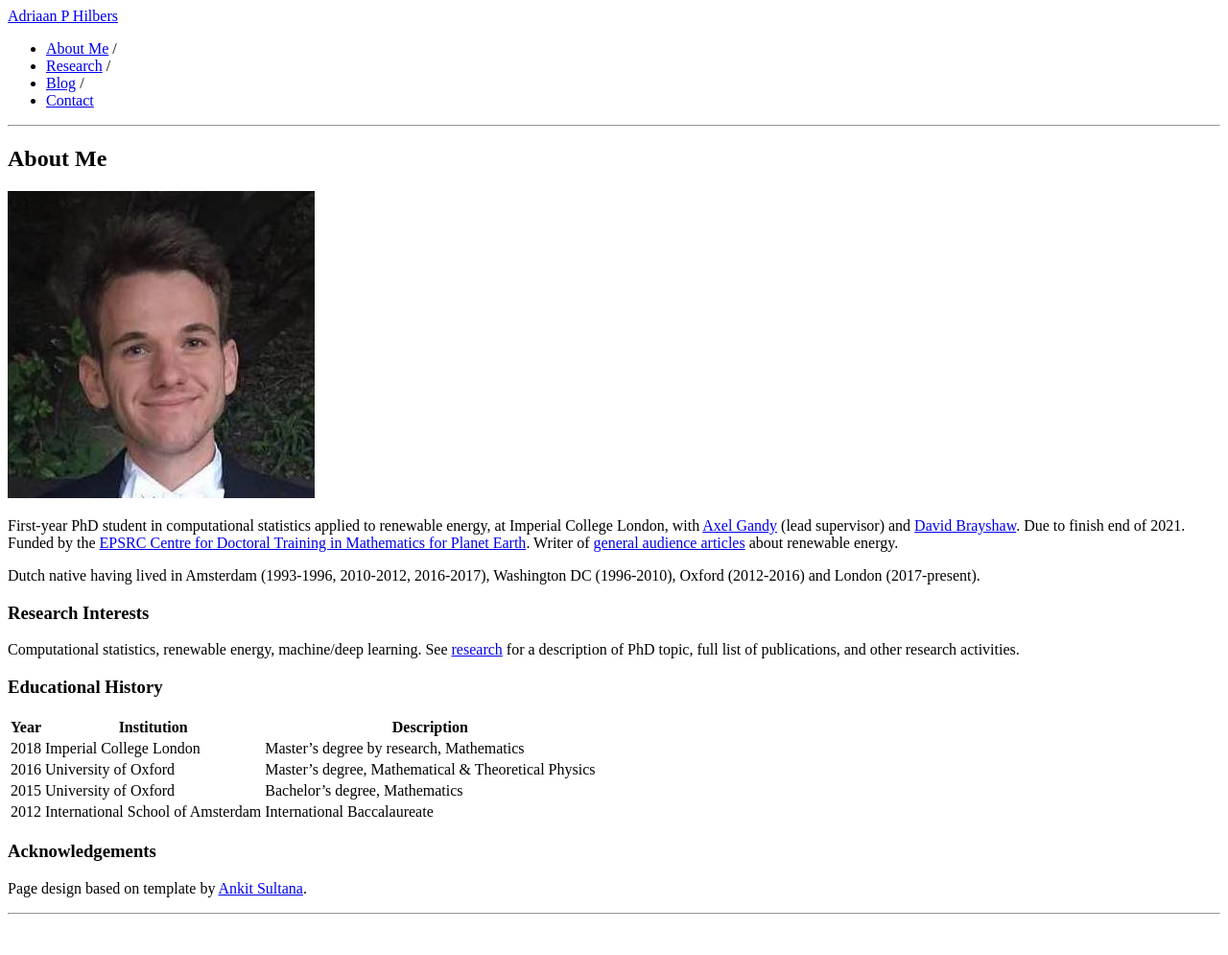
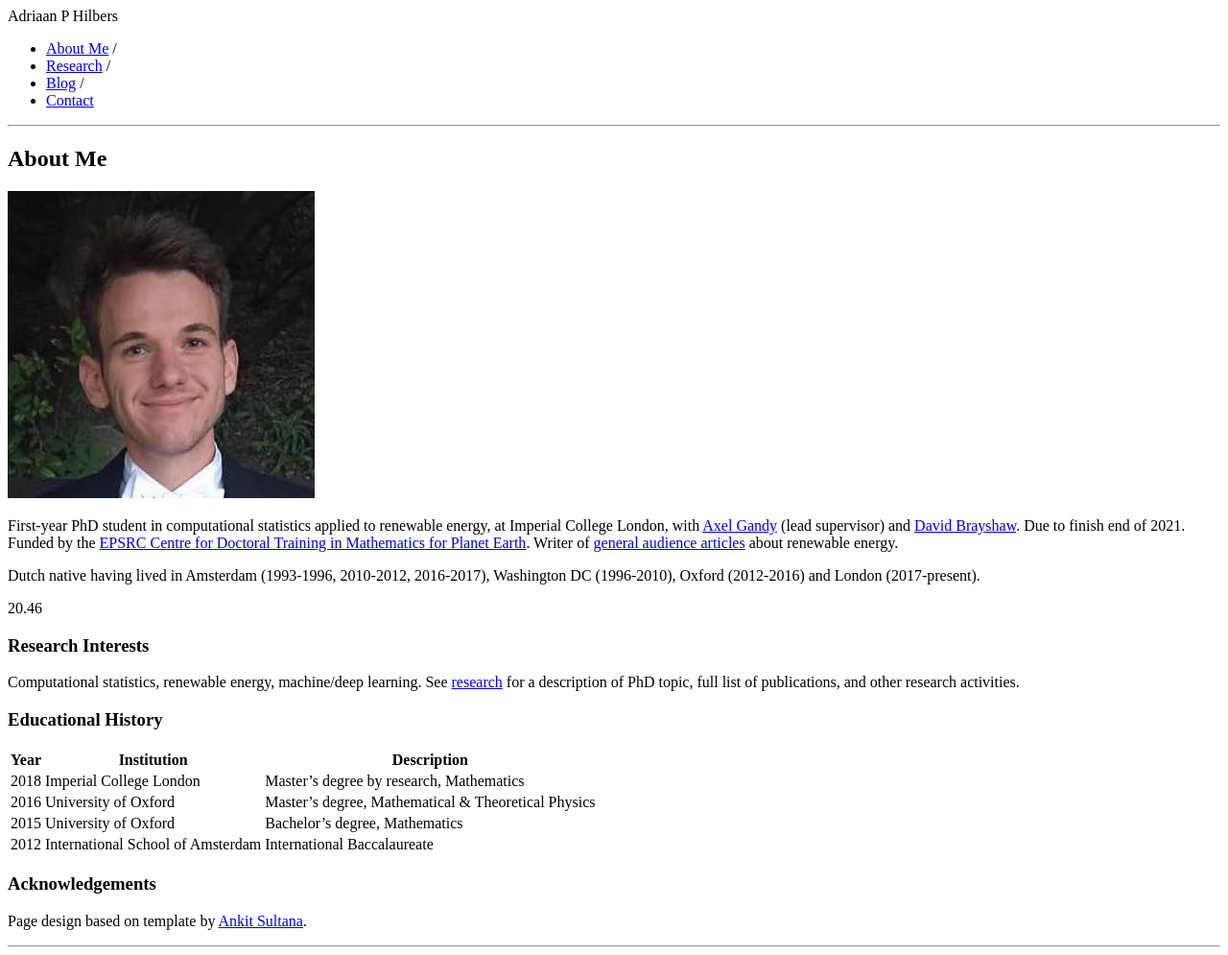
Before and after one commit to ahilbers/ahilbers.github.io, a Jekyll site: the page built from index.md, in a window 1280 px wide. Shown: the whole page at 96% size. Built offline with Jekyll 4.4.1, drawn with Linux system fonts in a browser that asks for light colours; our own code applies the rules of GitHub Pages for plain Markdown files; before the commit the page ends 961 px from its top, so only the background shows below that.

Commit message:
attempt 9

```diff
--- a/_layouts/default.html
+++ b/_layouts/default.html
@@ -59,8 +59,8 @@
             {% if site.ins_logo %}
                 <img id="ins-logo" src="{{ site.ins_logo }}" />
             {% endif %}
-            <!-- <t id="author-name" class="alignable pull-left"">{{ site.title }}</t> -->
-            <a id="author-name" class="alignable pull-left" href="{{ "index" }}">{{ site.title }}</a>
+            <t id="author-name" class="alignable pull-left"">{{ site.title }}</t>
+            <!-- <a id="author-name" class="alignable pull-left" href="{{ "index" }}">{{ site.title }}</a> -->
             <ul id="navlist" class="alignable pull-right navbar-ul">
                 {% for x in site.nav %}
                     {% if x.name == "Resume" %}
--- a/index.md
+++ b/index.md
@@ -10,6 +10,8 @@ layout: default
 First-year PhD student in computational statistics applied to renewable energy, at Imperial College London, with [Axel Gandy](http://wwwf.imperial.ac.uk/~agandy/) (lead supervisor) and [David Brayshaw](https://research.reading.ac.uk/meteorology/people/david-brayshaw/). Due to finish end of 2021. Funded by the [EPSRC Centre for Doctoral Training in Mathematics for Planet Earth](https://www.mpecdt.org). Writer of [general audience articles](blog) about renewable energy.
 
 Dutch native having lived in Amsterdam (1993-1996, 2010-2012, 2016-2017), Washington DC (1996-2010), Oxford (2012-2016) and London (2017-present).
+
+20.46
 
 
 ###  Research Interests
```
Also changed, not shown: 1 other file.
